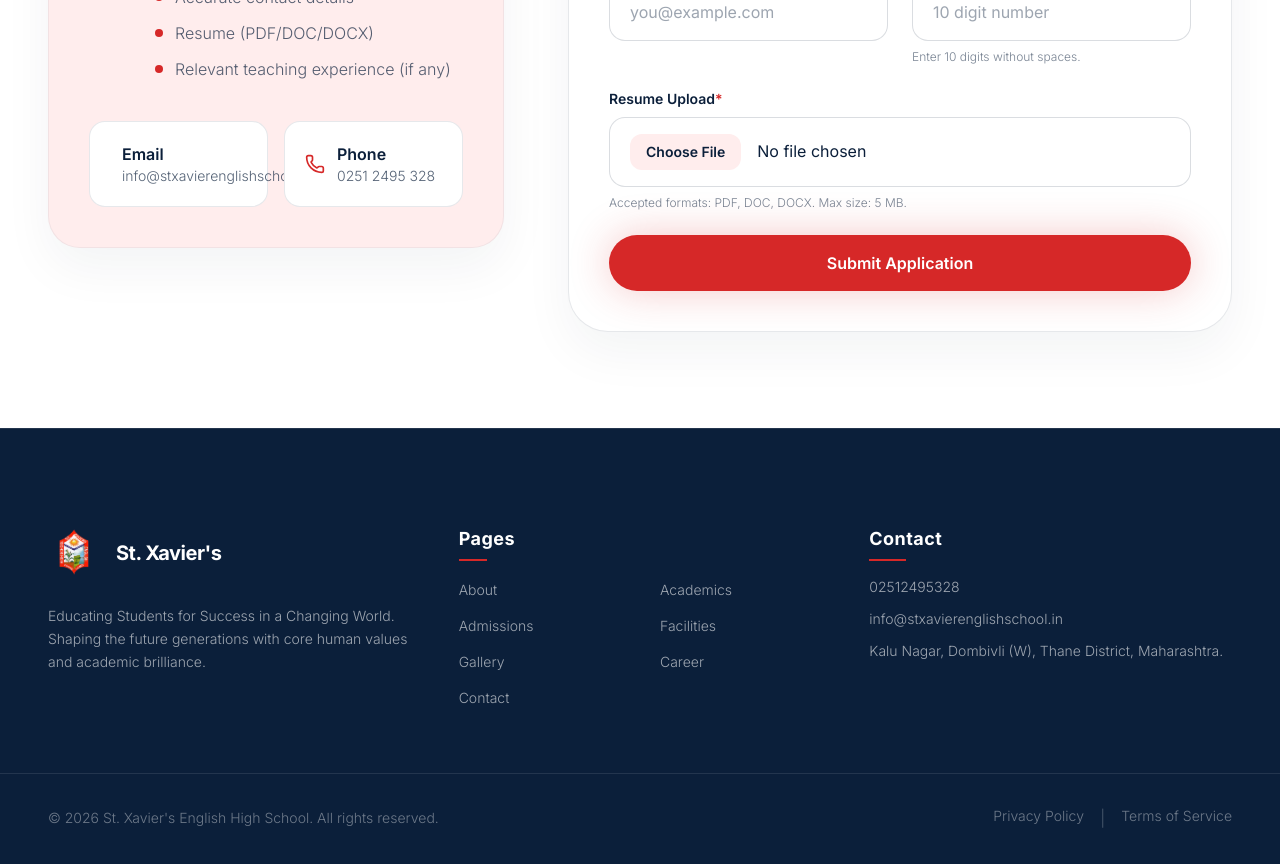
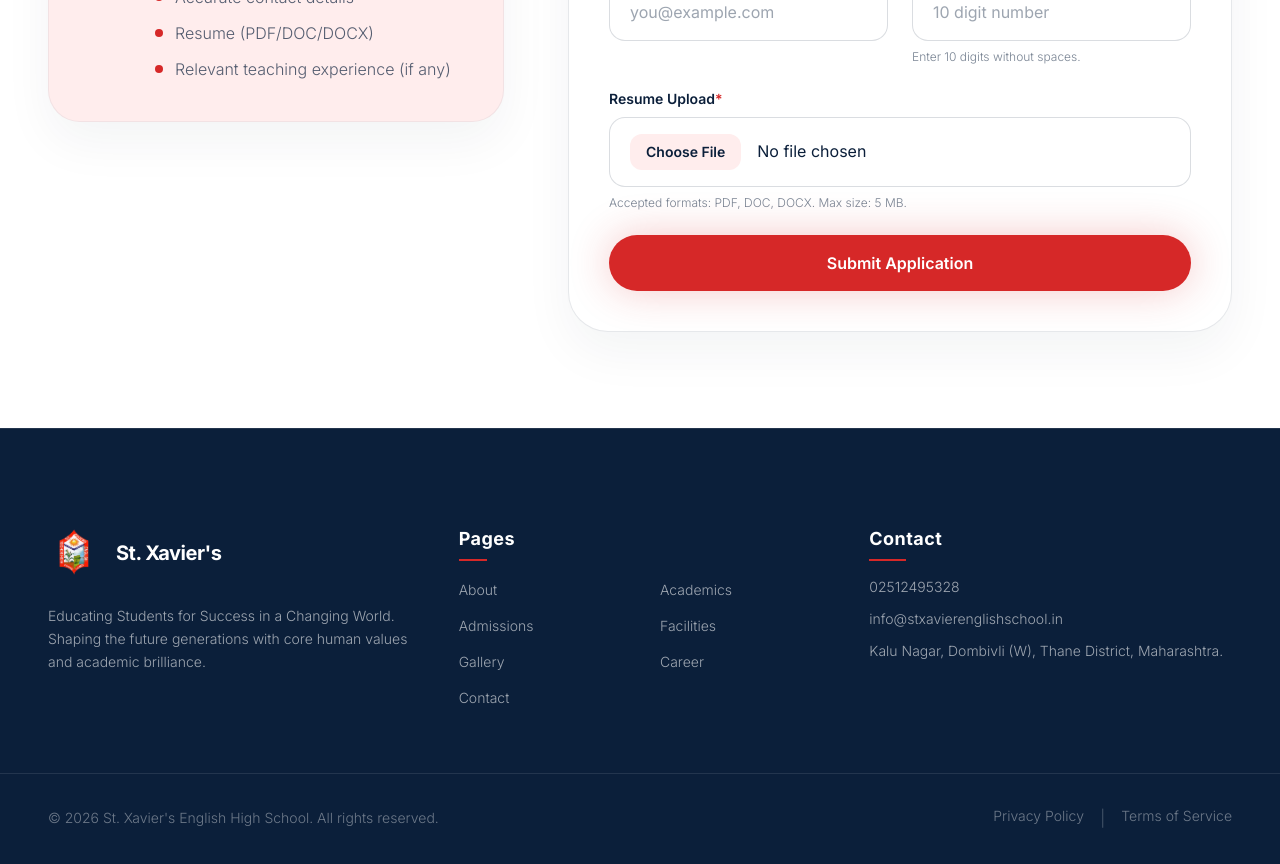
Before and after one commit to ShreeWebDev/stxavier, a Next.js app: page /career in a window 1280 px wide. Shown: the part 960-1824 px from the top of the page. Built offline with nearby package versions, Linux system fonts and the light colour scheme.

Commit message:
fix bugs

```diff
--- a/app/career/page.tsx
+++ b/app/career/page.tsx
@@ -64,34 +64,6 @@ export default async function CareerPage({ searchParams }: PageProps) {
                     </div>
                   </div>
 
-                  <div className="mt-10 grid sm:grid-cols-2 gap-4">
-                    <a
-                      href="mailto:info@stxavierenglishschool.in"
-                      className="bg-white rounded-2xl p-5 border border-[#0B1F3A]/10 hover:bg-[#0B1F3A] hover:text-white transition-all group"
-                    >
-                      <div className="flex items-center gap-3">
-                        <Mail className="w-5 h-5 text-[#D62828] group-hover:text-white" />
-                        <div>
-                          <p className="font-semibold">Email</p>
-                          <p className="text-sm font-light text-[#0B1F3A]/70 group-hover:text-white/70">
-                            info@stxavierenglishschool.in
-                          </p>
-                        </div>
-                      </div>
-                    </a>
-                    <a
-                      href="tel:02512495328"
-                      className="bg-white rounded-2xl p-5 border border-[#0B1F3A]/10 hover:bg-[#0B1F3A] hover:text-white transition-all group"
-                    >
-                      <div className="flex items-center gap-3">
-                        <Phone className="w-5 h-5 text-[#D62828] group-hover:text-white" />
-                        <div>
-                          <p className="font-semibold">Phone</p>
-                          <p className="text-sm font-light text-[#0B1F3A]/70 group-hover:text-white/70">0251 2495 328</p>
-                        </div>
-                      </div>
-                    </a>
-                  </div>
                 </div>
               </div>
             </div>
--- a/next.config.ts
+++ b/next.config.ts
@@ -7,6 +7,9 @@ const nextConfig: NextConfig = {
   },
   typescript: {
     ignoreBuildErrors: false,
+  },
+  experimental: {
+    devtoolSegmentExplorer: false,
   },
   // Allow access to remote image placeholder.
   images: {
```
